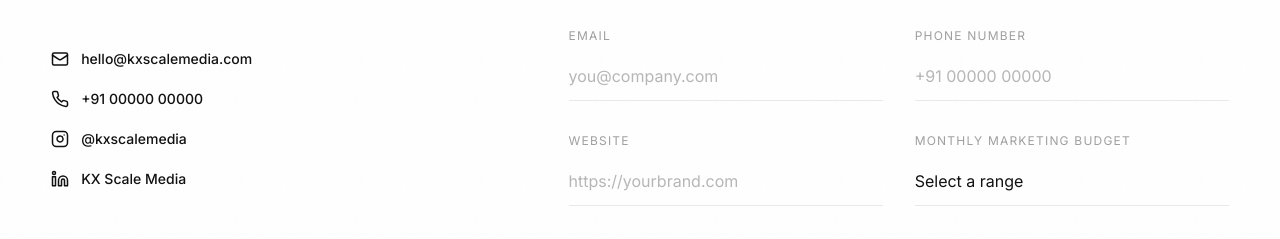
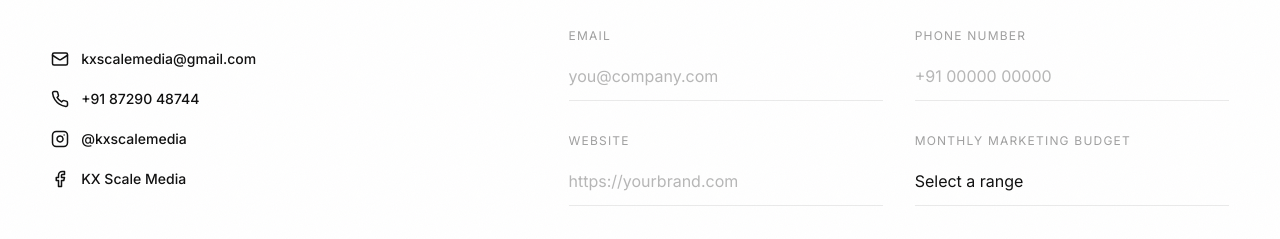
Before and after one commit to dushyantsoni273-ai/Kx-Scale-media, a Next.js app: page /contact in a window 1280 px wide. Shown: the part 552-791 px from the top of the page. Built offline with nearby package versions, Linux system fonts and the light colour scheme.

Commit message:
Link real Instagram and Facebook URLs

```diff
--- a/app/contact/page.tsx
+++ b/app/contact/page.tsx
@@ -1,5 +1,5 @@
 import type { Metadata } from "next";
-import { Mail, Phone, Instagram, Linkedin } from "lucide-react";
+import { Mail, Phone, Instagram, Facebook } from "lucide-react";
 import RevealText from "@/components/RevealText";
 import FadeUp from "@/components/FadeUp";
 import ContactForm from "./ContactForm";
@@ -30,17 +30,29 @@ export default function ContactPage() {
           </p>
 
           <div className="mt-12 space-y-5">
-            <a href="mailto:hello@kxscalemedia.com" data-cursor="hover" className="flex items-center gap-3 text-sm font-medium hover:text-ink/60 transition-colors">
-              <Mail size={18} /> hello@kxscalemedia.com
+            <a href="mailto:kxscalemedia@gmail.com" data-cursor="hover" className="flex items-center gap-3 text-sm font-medium hover:text-ink/60 transition-colors">
+              <Mail size={18} /> kxscalemedia@gmail.com
             </a>
-            <a href="tel:+910000000000" data-cursor="hover" className="flex items-center gap-3 text-sm font-medium hover:text-ink/60 transition-colors">
-              <Phone size={18} /> +91 00000 00000
+            <a href="tel:+918729048744" data-cursor="hover" className="flex items-center gap-3 text-sm font-medium hover:text-ink/60 transition-colors">
+              <Phone size={18} /> +91 87290 48744
             </a>
-            <a href="#" data-cursor="hover" className="flex items-center gap-3 text-sm font-medium hover:text-ink/60 transition-colors">
+            <a
+              href="https://www.instagram.com/kxscalemedia/"
+              target="_blank"
+              rel="noopener noreferrer"
+              data-cursor="hover"
+              className="flex items-center gap-3 text-sm font-medium hover:text-ink/60 transition-colors"
+            >
               <Instagram size={18} /> @kxscalemedia
             </a>
-            <a href="#" data-cursor="hover" className="flex items-center gap-3 text-sm font-medium hover:text-ink/60 transition-colors">
-              <Linkedin size={18} /> KX Scale Media
+            <a
+              href="https://www.facebook.com/kxscalemedia/"
+              target="_blank"
+              rel="noopener noreferrer"
+              data-cursor="hover"
+              className="flex items-center gap-3 text-sm font-medium hover:text-ink/60 transition-colors"
+            >
+              <Facebook size={18} /> KX Scale Media
             </a>
           </div>
         </FadeUp>
--- a/components/Footer.tsx
+++ b/components/Footer.tsx
@@ -73,10 +73,24 @@ export default function Footer() {
           </div>
 
           <div className="flex items-center gap-4">
-            <a href="#" data-cursor="hover" aria-label="Instagram" className="w-10 h-10 flex items-center justify-center rounded-full border border-white/20 hover:bg-white hover:text-ink transition-colors">
+            <a
+              href="https://www.instagram.com/kxscalemedia/"
+              target="_blank"
+              rel="noopener noreferrer"
+              data-cursor="hover"
+              aria-label="Instagram"
+              className="w-10 h-10 flex items-center justify-center rounded-full border border-white/20 hover:bg-white hover:text-ink transition-colors"
+            >
               <Instagram size={16} />
             </a>
-            <a href="#" data-cursor="hover" aria-label="Facebook" className="w-10 h-10 flex items-center justify-center rounded-full border border-white/20 hover:bg-white hover:text-ink transition-colors">
+            <a
+              href="https://www.facebook.com/kxscalemedia/"
+              target="_blank"
+              rel="noopener noreferrer"
+              data-cursor="hover"
+              aria-label="Facebook"
+              className="w-10 h-10 flex items-center justify-center rounded-full border border-white/20 hover:bg-white hover:text-ink transition-colors"
+            >
               <Facebook size={16} />
             </a>
           </div>
```
